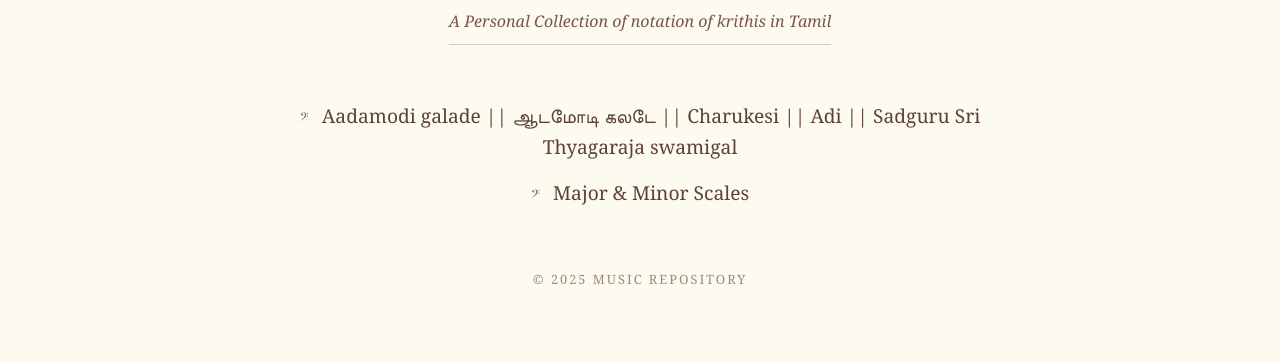
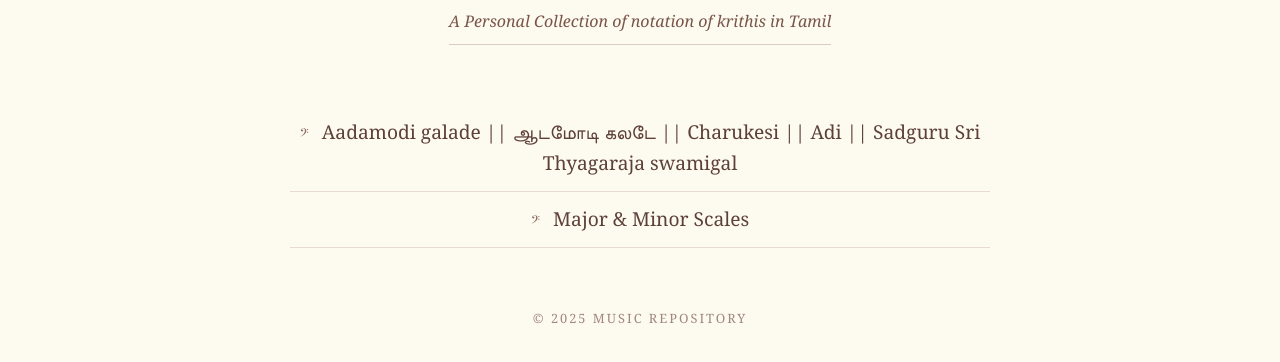
Before and after one commit to svenka22/music-notes, a plain HTML site: page index.html in a window 1280 px wide. Shown: the part 502-864 px from the top of the page. Before the commit the page ends 831 px from the top, so only its background shows below. Drawn offline with Linux system fonts and the light colour scheme.

Commit message:
Update index.html: use table rows for list items and open PDFs in new tab

```diff
--- a/index.html
+++ b/index.html
@@ -47,16 +47,21 @@
             padding-bottom: 10px;
         }
 
-        ul {
-            list-style: none;
-            padding: 0;
+        /* Table-based list styles */
+        .notes-table {
+            width: 100%;
+            border-collapse: collapse;
+            margin: 20px 0;
         }
 
-        li {
-            margin: 15px 0;
+        .notes-table td {
+            padding: 12px 0;
+            border-bottom: 1px solid #e6dcd5;
+            text-align: center;
         }
 
-        a {
+        /* retain anchor styling similar to previous list */
+        .notes-table a {
             text-decoration: none;
             color: #5d4037;
             font-size: 1.2rem;
@@ -64,7 +69,7 @@
             display: inline-block;
         }
 
-        a:hover {
+        .notes-table a:hover {
             color: #a1887f;
             transform: scale(1.05);
         }
@@ -91,14 +96,20 @@
         <h1>Music Notation</h1>
         <p class="subtitle">A Personal Collection of notation of krithis in Tamil</p>
 
-        <ul>
-            <li>
-                <a href="pdfs/AadamodiGalade.pdf"><span class="pdf-icon">𝄢</span> Aadamodi galade || ஆடமோடி கலடே || Charukesi ||  Adi ||  Sadguru Sri Thyagaraja swamigal</a>
-            </li>
-            <li>
-                <a href="Violin/scales.pdf"><span class="pdf-icon">𝄢</span> Major & Minor Scales</a>
-            </li>
-            </ul>
+        <table class="notes-table" role="presentation" aria-label="Music notation list">
+            <tbody>
+                <tr>
+                    <td>
+                        <a href="pdfs/AadamodiGalade.pdf" target="_blank" rel="noopener noreferrer"><span class="pdf-icon">𝄢</span> Aadamodi galade || ஆடமோடி கலடே || Charukesi ||  Adi ||  Sadguru Sri Thyagaraja swamigal</a>
+                    </td>
+                </tr>
+                <tr>
+                    <td>
+                        <a href="Violin/scales.pdf" target="_blank" rel="noopener noreferrer"><span class="pdf-icon">𝄢</span> Major &amp; Minor Scales</a>
+                    </td>
+                </tr>
+            </tbody>
+        </table>
 
         <footer>
             &copy; 2025 MUSIC REPOSITORY
```
